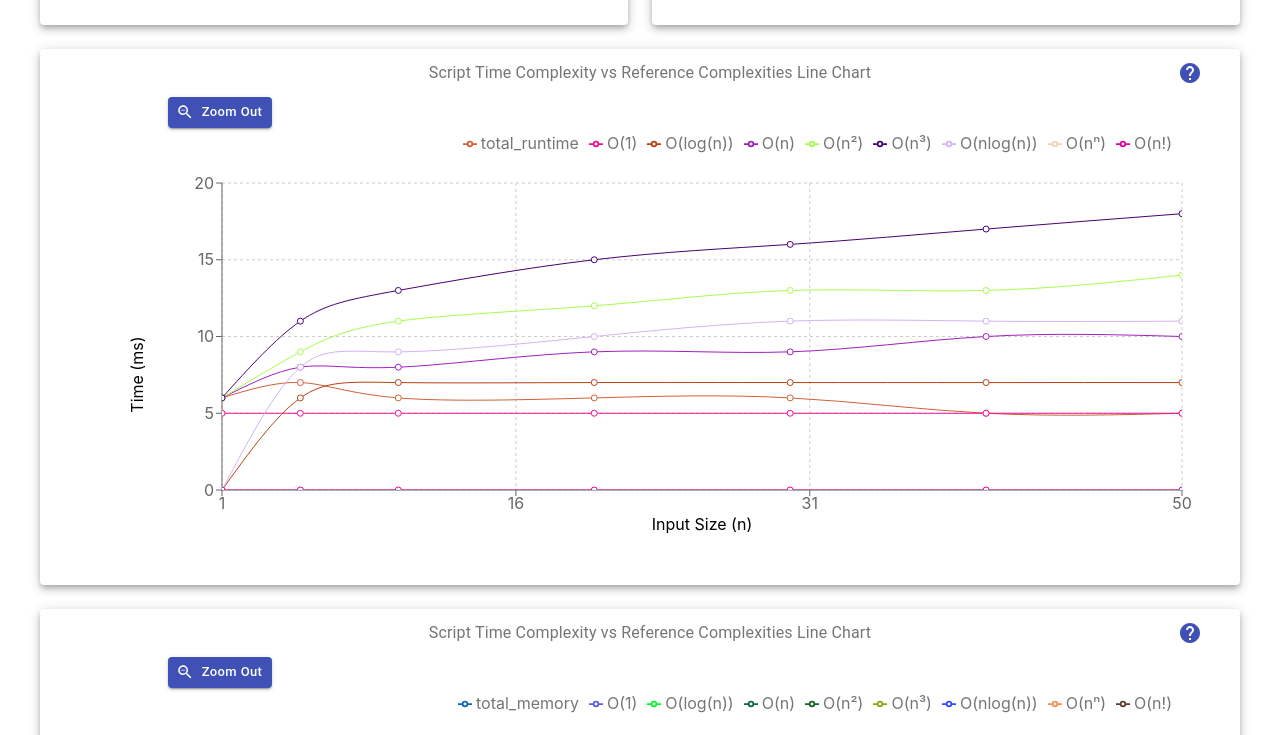
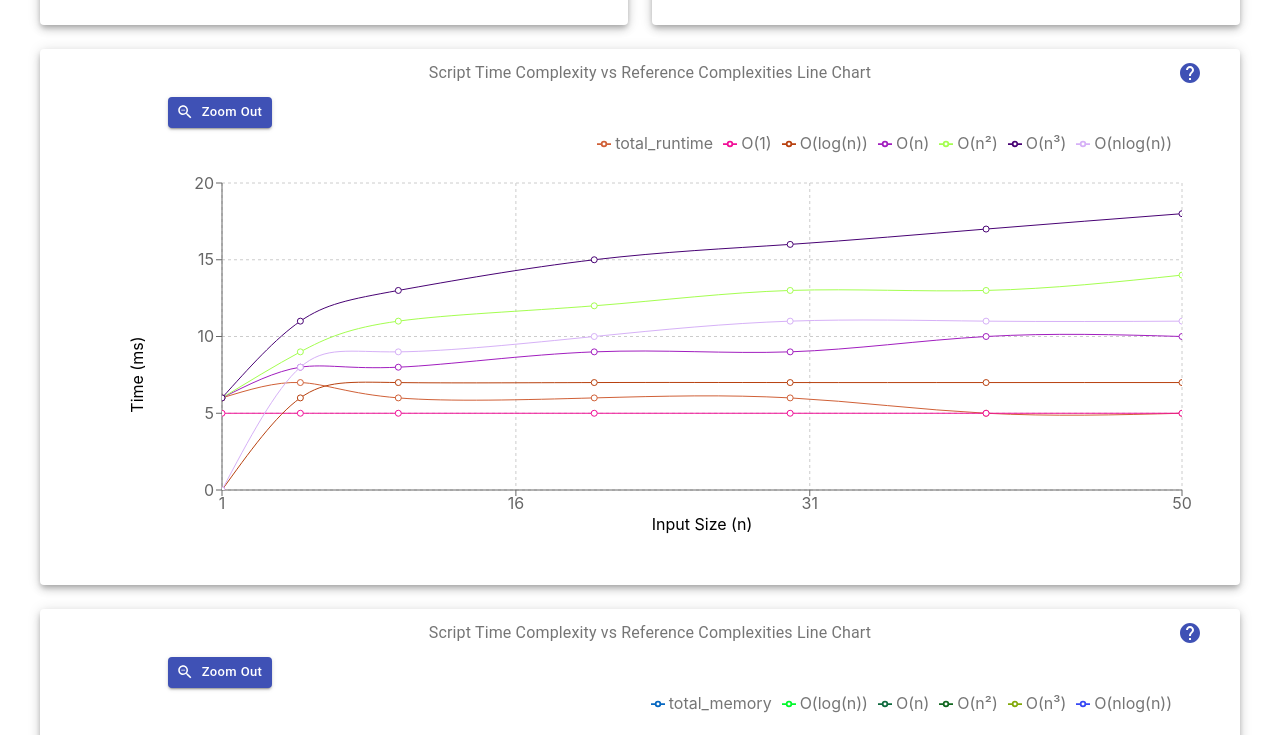
Before and after one commit to Cainuse/Speedometer, a React (Create React App) app in the folder src/client/: page / in a window 1280 px wide. Shown: the part 1260-1995 px from the top of the page. Built offline with nearby package versions, Linux system fonts and the light colour scheme.

Commit message:
fix sankey chart existence and line chart filtering

```diff
--- a/src/client/src/Dashboards/SpaceComplexity/SpaceComplexity.js
+++ b/src/client/src/Dashboards/SpaceComplexity/SpaceComplexity.js
@@ -146,13 +146,10 @@ const SpaceComplexity = ({ dataset }) => {
           </Paper>
         </Grid>
         <Grid item xs={12} sm={12}>
-          <Typography>
-            Sankey Chart representing memory usage distribution broken down by
-            classes and functions
-          </Typography>
-          <Paper elevation={5}>
-            <ScriptSankeyChart data={dataset["sankey"]["sankey_runtime"]} />
-          </Paper>
+          <ScriptSankeyChart
+            data={dataset["sankey"]["sankey_runtime"]}
+            type="memory usage"
+          />
         </Grid>
       </Grid>
     </div>
--- a/src/client/src/Dashboards/TimeComplexity/TimeComplexity.js
+++ b/src/client/src/Dashboards/TimeComplexity/TimeComplexity.js
@@ -121,7 +121,10 @@ const TimeComplexity = ({ dataset }) => {
         </Grid>
 
         <Grid item xs={12}>
-          <ScriptSankeyChart data={dataset["sankey"]["sankey_runtime"]} />
+          <ScriptSankeyChart
+            data={dataset["sankey"]["sankey_runtime"]}
+            type="runtime"
+          />
         </Grid>
       </Grid>
     </div>
--- a/src/client/src/Dashboards/Visualizations/Line/PerfLineChart.js
+++ b/src/client/src/Dashboards/Visualizations/Line/PerfLineChart.js
@@ -39,6 +39,18 @@ export default class PerfLineChart extends PureComponent {
       })
       .filter((key) => key !== null);
     return yTypes;
+  }
+
+  filterYValues(data) {
+    const zeroKeys = Object.keys(data[0]).filter((key) => {
+      return data.every((dataObj) => dataObj[key] <= 0);
+    });
+
+    let filteredData = data;
+    zeroKeys.forEach((key) => {
+      filteredData.forEach((dataObj) => delete dataObj[key]);
+    });
+    return filteredData;
   }
 
   getMaxScriptTime(data) {
@@ -168,7 +180,7 @@ export default class PerfLineChart extends PureComponent {
 
         <ResponsiveContainer>
           <LineChart
-            data={data}
+            data={this.filterYValues(data)}
             onMouseDown={(e) =>
               this.setState({ refAreaLeft: e ? e.activeLabel : "" })
             }
--- a/src/client/src/Dashboards/Visualizations/Sankey/ScriptSankeyChart.js
+++ b/src/client/src/Dashboards/Visualizations/Sankey/ScriptSankeyChart.js
@@ -5,7 +5,7 @@ import SankeyNode from "./SankeyNode";
 import { Typography } from "@material-ui/core";
 import Paper from "@material-ui/core/Paper";
 
-function ScriptSankeyChart({ data }) {
+const ScriptSankeyChart = ({ data, type }) => {
   const isInvalidData = (data) => {
     const nodes = data["nodes"];
     const links = data["links"];
@@ -20,8 +20,8 @@ function ScriptSankeyChart({ data }) {
   return isInvalidData ? null : (
     <Paper elevation={5}>
       <Typography variant="subtitle1">
-        Sankey Chart representing runtime distribution broken down by classes
-        and functions
+        {`Sankey Chart representing ${type} distribution broken down by classes
+        and functions`}
       </Typography>
 
       <Sankey
@@ -46,6 +46,6 @@ function ScriptSankeyChart({ data }) {
       </Sankey>
     </Paper>
   );
-}
+};
 
 export default ScriptSankeyChart;
```
